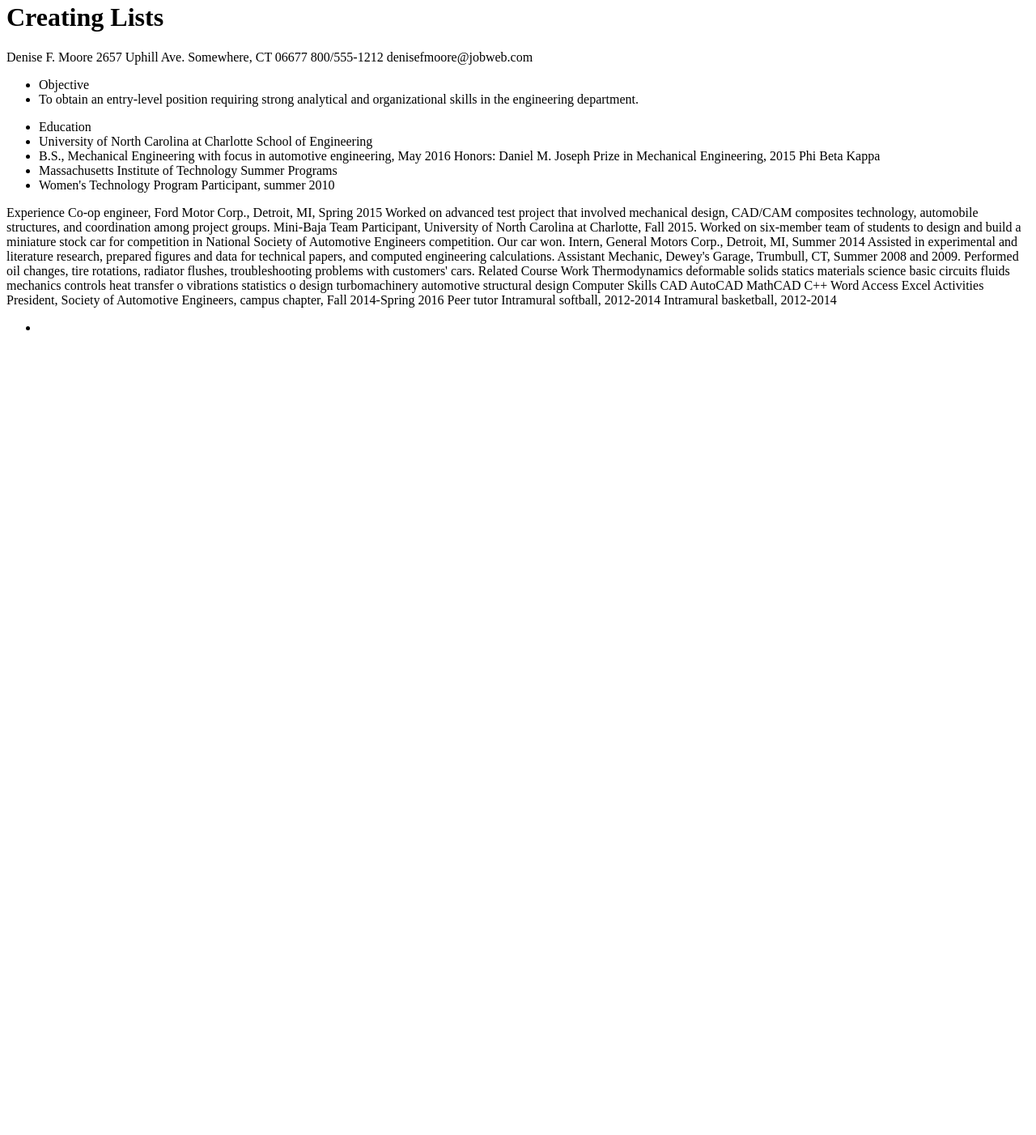
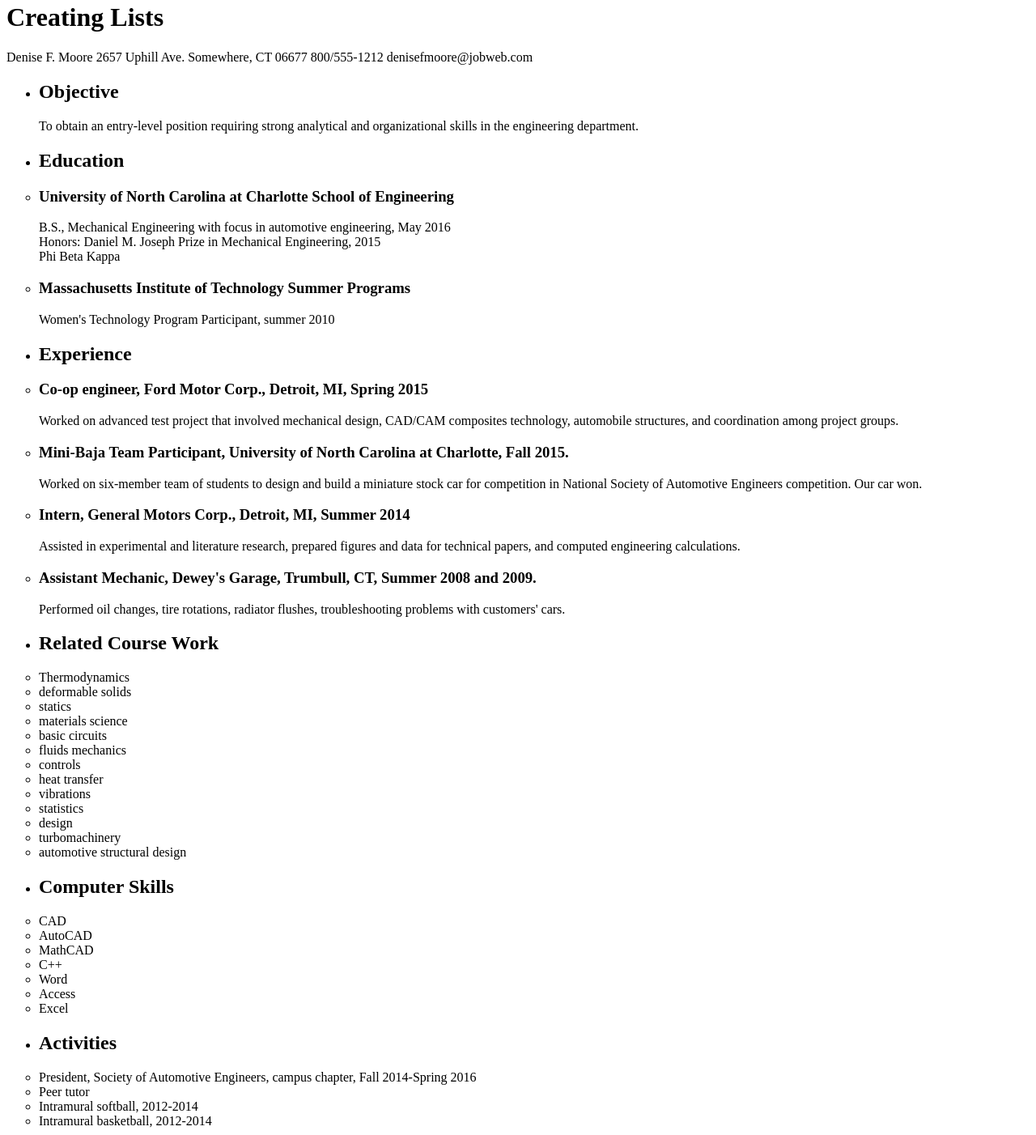
Before and after one commit to Nae1437/exercise-4-lists, a plain HTML site: page nested-list-resume.html in a window 1280 px wide. Shown: the part 18-1420 px from the top of the page at 81% size. Before the commit the page ends 800 px from the top, so only its background shows below. Drawn offline with Linux system fonts and the light colour scheme.

Commit message:
All but color and address

```diff
--- a/nested-list-resume.html
+++ b/nested-list-resume.html
@@ -8,67 +8,94 @@
   <body>
     <h1>Creating Lists</h1>
 
-    Denise F. Moore
+Denise F. Moore
 2657 Uphill Ave.
 Somewhere, CT 06677
 800/555-1212
 denisefmoore@jobweb.com
 
 <ul>
-<li>Objective</li>
-<li>To obtain an entry-level position requiring strong analytical and organizational skills in the engineering department.</li>
+<li><h2>Objective</h2></li>
+<p>
+<li style="list-style: none;">To obtain an entry-level position requiring strong analytical and organizational skills in the engineering department.</li>
+</p>
 </ul>
 
 <ul>
-<li>Education</li>
-<li>University of North Carolina at Charlotte School of Engineering</li>
-<li>B.S., Mechanical Engineering with focus in automotive engineering, May 2016
-Honors: Daniel M. Joseph Prize in Mechanical Engineering, 2015
-Phi Beta Kappa</li>
-<li>Massachusetts Institute of Technology Summer Programs</li>
-<li>Women's Technology Program Participant, summer 2010</li>
+<li><h2>Education</h2></li>
+
+<p>
+<li style="list-style: circle;"><h3>University of North Carolina at Charlotte School of Engineering</h3></li>
+<li style="list-style: none;">B.S., Mechanical Engineering with focus in automotive engineering, May 2016</li>
+<li style="list-style: none;">Honors: Daniel M. Joseph Prize in Mechanical Engineering, 2015</li>
+<li style="list-style: none;">Phi Beta Kappa</li>
+
+<li style="list-style: circle;"><h3>Massachusetts Institute of Technology Summer Programs</h3></li>
+<li style="list-style: none;">Women's Technology Program Participant, summer 2010</li>
+</p>
 </ul>
 
-Experience
-Co-op engineer, Ford Motor Corp., Detroit, MI, Spring 2015
-Worked on advanced test project that involved mechanical design, CAD/CAM composites technology, automobile structures, and coordination among project groups.
-Mini-Baja Team Participant, University of North Carolina at Charlotte, Fall 2015.
-Worked on six-member team of students to design and build a miniature stock car for competition in National Society of Automotive Engineers competition. Our car won.
-Intern, General Motors Corp., Detroit, MI, Summer 2014
-Assisted in experimental and literature research, prepared figures and data for technical papers, and computed engineering calculations.
-Assistant Mechanic, Dewey's Garage, Trumbull, CT, Summer 2008 and 2009.
-Performed oil changes, tire rotations, radiator flushes, troubleshooting problems with customers' cars.
-Related Course Work
-Thermodynamics
-deformable solids
-statics
-materials science
-basic circuits
-fluids mechanics
-controls
-heat transfer o vibrations
-statistics o design
-turbomachinery
-automotive structural design
-Computer Skills
-CAD
-AutoCAD
-MathCAD
-C++
-Word
-Access
-Excel
-Activities
-President, Society of Automotive Engineers, campus chapter, Fall 2014-Spring 2016
-Peer tutor
-Intramural softball, 2012-2014
-Intramural basketball, 2012-2014
+<ul>
+<li><h2>Experience</h2></li>
 
- <ul>
+<p>
+<li style="list-style: circle;"><h3>Co-op engineer, Ford Motor Corp., Detroit, MI, Spring 2015</h3></li>
+<li style="list-style: none;">Worked on advanced test project that involved mechanical design, CAD/CAM composites technology, automobile structures, and coordination among project groups.</li>
 
-<li>
-</li>
+<li style="list-style: circle;"><h3>Mini-Baja Team Participant, University of North Carolina at Charlotte, Fall 2015.</h3></li>
+<li style="list-style: none;">Worked on six-member team of students to design and build a miniature stock car for competition in National Society of Automotive Engineers competition. Our car won.</li>
 
+<li style="list-style: circle;"><h3>Intern, General Motors Corp., Detroit, MI, Summer 2014</h3></li>
+<li style="list-style: none;">Assisted in experimental and literature research, prepared figures and data for technical papers, and computed engineering calculations.</li>
+
+<li style="list-style: circle;"><h3>Assistant Mechanic, Dewey's Garage, Trumbull, CT, Summer 2008 and 2009.</h3></li>
+<li style="list-style: none;">Performed oil changes, tire rotations, radiator flushes, troubleshooting problems with customers' cars.</li>
+</p>
+</ul>
+
+<ul>
+<li><h2>Related Course Work</h2></li>
+
+<p>
+<li style="list-style: circle;">Thermodynamics</li>
+<li style="list-style: circle;">deformable solids</li>
+<li style="list-style: circle;">statics</li>
+<li style="list-style: circle;">materials science</li>
+<li style="list-style: circle;">basic circuits</li>
+<li style="list-style: circle;">fluids mechanics</li>
+<li style="list-style: circle;">controls</li>
+<li style="list-style: circle;">heat transfer</li>
+<li style="list-style: circle;">vibrations</li>
+<li style="list-style: circle;">statistics</li>
+<li style="list-style: circle;">design</li>
+<li style="list-style: circle;">turbomachinery</li>
+<li style="list-style: circle;">automotive structural design</li>
+</p>
+</ul>
+
+<ul>
+<li><h2>Computer Skills</h2></li>
+
+<p>
+<li style="list-style: circle;">CAD</li>
+<li style="list-style: circle;">AutoCAD</li>
+<li style="list-style: circle;">MathCAD</li>
+<li style="list-style: circle;">C++</li>
+<li style="list-style: circle;">Word</li>
+<li style="list-style: circle;">Access</li>
+<li style="list-style: circle;">Excel</li>
+</p>
+</ul>
+
+<ul>
+<li><h2>Activities</h2></li>
+
+<p>
+<li style="list-style: circle;">President, Society of Automotive Engineers, campus chapter, Fall 2014-Spring 2016</li>
+<li style="list-style: circle;">Peer tutor</li>
+<li style="list-style: circle;">Intramural softball, 2012-2014</li>
+<li style="list-style: circle;">Intramural basketball, 2012-2014</li>
+<p>
 </ul>
 
   </body>
```
